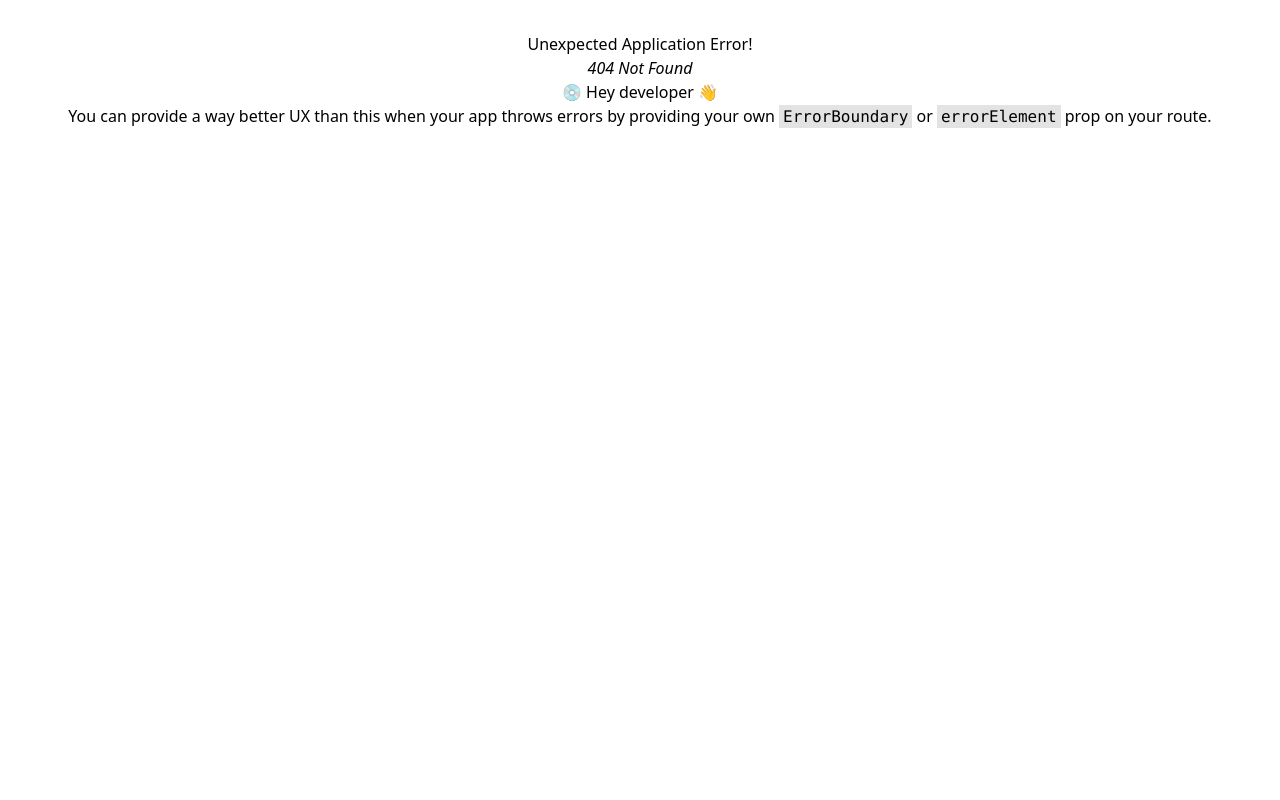
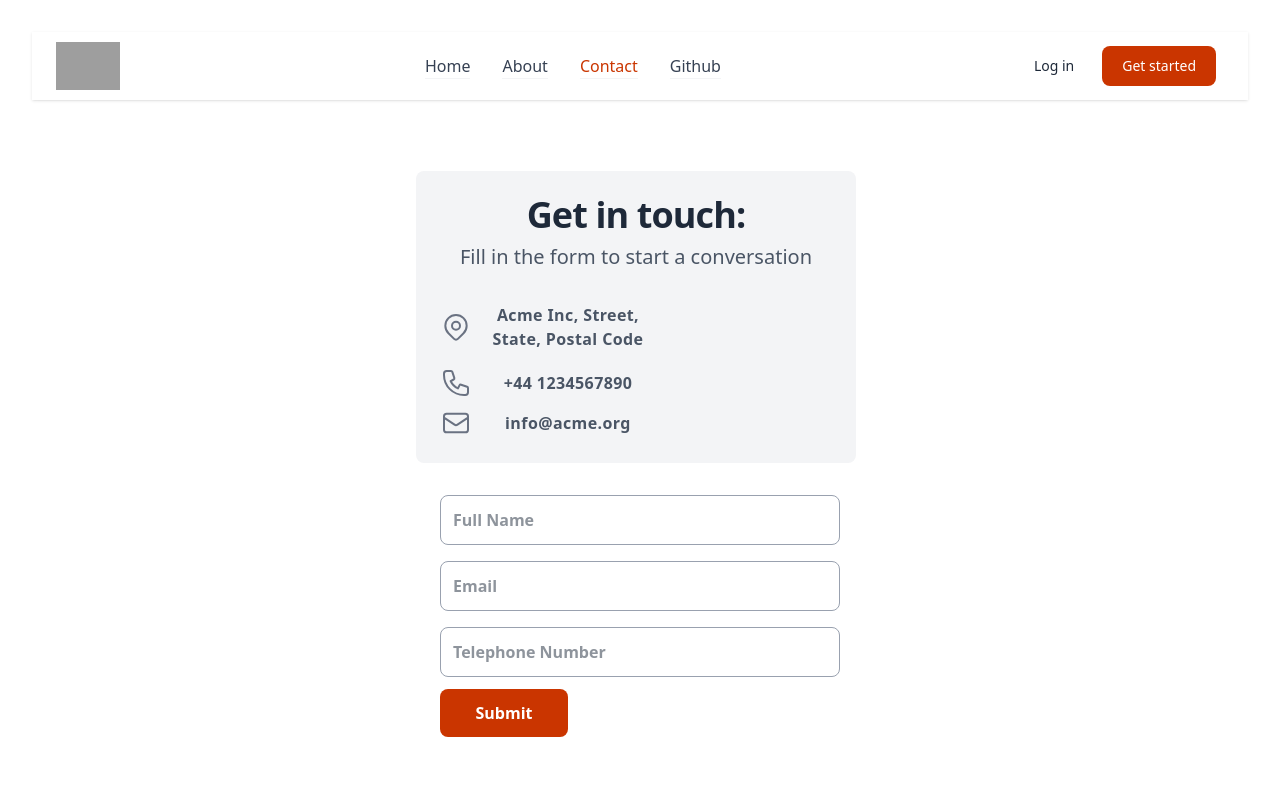
Before and after one commit to Harshitaonweb/reactPractice, a React (Vite) app in the folder 07reactRouter/: page /contact in a window 1280 px wide. Before the commit this address had no page. Shown: the top 800 px of the page. Built offline with nearby package versions, Linux system fonts and the light colour scheme; grey boxes are pictures that could not be loaded.

Commit message:
Contact section Added

```diff
--- /dev/null
+++ b/07reactRouter/src/components/Contact/Contact.jsx
@@ -0,0 +1,142 @@
+import React from "react";
+
+export default function Contact() {
+  return (
+    <div className="relative flex items-top justify-center min-h-[700px] bg-white sm:items-center sm:pt-0">
+      <div className="max-w-6xl mx-auto sm:px-6 lg:px-8">
+        <div className="mt-8 overflow-hidden">
+          <div className="grid grid-cols-1 md:grid-cols-2">
+            <div className="p-6 mr-2 bg-gray-100 sm:rounded-lg">
+              <h1 className="text-3xl sm:text-4xl text-gray-800 font-extrabold tracking-tight">
+                Get in touch:
+              </h1>
+              <p className="text-normal text-lg sm:text-xl font-medium text-gray-600 mt-2">
+                Fill in the form to start a conversation
+              </p>
+
+              <div className="flex items-center mt-8 text-gray-600">
+                <svg
+                  fill="none"
+                  stroke="currentColor"
+                  stroke-linecap="round"
+                  stroke-linejoin="round"
+                  stroke-width="1.5"
+                  viewBox="0 0 24 24"
+                  className="w-8 h-8 text-gray-500"
+                >
+                  <path
+                    stroke-linecap="round"
+                    stroke-linejoin="round"
+                    stroke-width="1.5"
+                    d="M17.657 16.657L13.414 20.9a1.998 1.998 0 01-2.827 0l-4.244-4.243a8 8 0 1111.314 0z"
+                  />
+                  <path
+                    stroke-linecap="round"
+                    stroke-linejoin="round"
+                    stroke-width="1.5"
+                    d="M15 11a3 3 0 11-6 0 3 3 0 016 0z"
+                  />
+                </svg>
+                <div className="ml-4 text-md tracking-wide font-semibold w-40">
+                  Acme Inc, Street, State, Postal Code
+                </div>
+              </div>
+
+              <div className="flex items-center mt-4 text-gray-600">
+                <svg
+                  fill="none"
+                  stroke="currentColor"
+                  stroke-linecap="round"
+                  stroke-linejoin="round"
+                  stroke-width="1.5"
+                  viewBox="0 0 24 24"
+                  className="w-8 h-8 text-gray-500"
+                >
+                  <path
+                    stroke-linecap="round"
+                    stroke-linejoin="round"
+                    stroke-width="1.5"
+                    d="M3 5a2 2 0 012-2h3.28a1 1 0 01.948.684l1.498 4.493a1 1 0 01-.502 1.21l-2.257 1.13a11.042 11.042 0 005.516 5.516l1.13-2.257a1 1 0 011.21-.502l4.493 1.498a1 1 0 01.684.949V19a2 2 0 01-2 2h-1C9.716 21 3 14.284 3 6V5z"
+                  />
+                </svg>
+                <div className="ml-4 text-md tracking-wide font-semibold w-40">
+                  +44 1234567890
+                </div>
+              </div>
+
+              <div className="flex items-center mt-2 text-gray-600">
+                <svg
+                  fill="none"
+                  stroke="currentColor"
+                  stroke-linecap="round"
+                  stroke-linejoin="round"
+                  stroke-width="1.5"
+                  viewBox="0 0 24 24"
+                  className="w-8 h-8 text-gray-500"
+                >
+                  <path
+                    stroke-linecap="round"
+                    stroke-linejoin="round"
+                    stroke-width="1.5"
+                    d="M3 8l7.89 5.26a2 2 0 002.22 0L21 8M5 19h14a2 2 0 002-2V7a2 2 0 00-2-2H5a2 2 0 00-2 2v10a2 2 0 002 2z"
+                  />
+                </svg>
+                <div className="ml-4 text-md tracking-wide font-semibold w-40">
+                  info@acme.org
+                </div>
+              </div>
+            </div>
+
+            <form className="p-6 flex flex-col justify-center">
+              <div className="flex flex-col">
+                <label for="name" className="hidden">
+                  Full Name
+                </label>
+                <input
+                  type="name"
+                  name="name"
+                  id="name"
+                  placeholder="Full Name"
+                  className="w-100 mt-2 py-3 px-3 rounded-lg bg-white border border-gray-400 text-gray-800 font-semibold focus:border-orange-500 focus:outline-none"
+                />
+              </div>
+
+              <div className="flex flex-col mt-2">
+                <label for="email" className="hidden">
+                  Email
+                </label>
+                <input
+                  type="email"
+                  name="email"
+                  id="email"
+                  placeholder="Email"
+                  className="w-100 mt-2 py-3 px-3 rounded-lg bg-white border border-gray-400 text-gray-800 font-semibold focus:border-orange-500 focus:outline-none"
+                />
+              </div>
+
+              <div className="flex flex-col mt-2">
+                <label for="tel" className="hidden">
+                  Number
+                </label>
+                <input
+                  type="tel"
+                  name="tel"
+                  id="tel"
+                  placeholder="Telephone Number"
+                  className="w-100 mt-2 py-3 px-3 rounded-lg bg-white border border-gray-400 text-gray-800 font-semibold focus:border-orange-500 focus:outline-none"
+                />
+              </div>
+
+              <button
+                type="submit"
+                className="md:w-32 bg-orange-700 hover:bg-blue-dark text-white font-bold py-3 px-6 rounded-lg mt-3 hover:bg-orange-600 transition ease-in-out duration-300"
+              >
+                Submit
+              </button>
+            </form>
+          </div>
+        </div>
+      </div>
+    </div>
+  );
+}
--- a/07reactRouter/src/main.jsx
+++ b/07reactRouter/src/main.jsx
@@ -2,21 +2,40 @@
 import { createRoot } from "react-dom/client";
 import "./index.css";
 import App from "./App.jsx";
-import { Route, createBrowserRouter, RouterProvider } from "react-router-dom";
+import {
+  Route,
+  createBrowserRouter,
+  RouterProvider,
+  createRoutesFromElements,
+} from "react-router-dom";
 import Layout from "./Layout.jsx";
 import Home from "./components/Home/Home.jsx";
 import About from "./components/About/About.jsx";
+import Contact from "./components/Contact/Contact.jsx";
 
-const router = createBrowserRouter([
-  {
-    path: "/",
-    element: <Layout />,
-    children: [
-      { path: "", element: <Home /> },
-      { path: "about", element: <About /> },
-    ],
-  },
-]);
+// const router = createBrowserRouter([
+//   {
+//     path: "/",
+//     element: <Layout />,
+//     children: [
+//       { path: "", element: <Home /> },
+//       { path: "about", element: <About /> },
+//       { path: "contact", element: <Contact /> },
+//     ],
+//   },
+// ]);
+
+// OTHER METHOD
+
+const router = createBrowserRouter(
+  createRoutesFromElements(
+    <Route path="/" element={<Layout />}>
+      <Route path="" element={<Home />} />
+      <Route path="about" element={<About />} />
+      <Route path="contact" element={<Contact />} />
+    </Route>
+  )
+);
 
 createRoot(document.getElementById("root")).render(
   <StrictMode>
```
